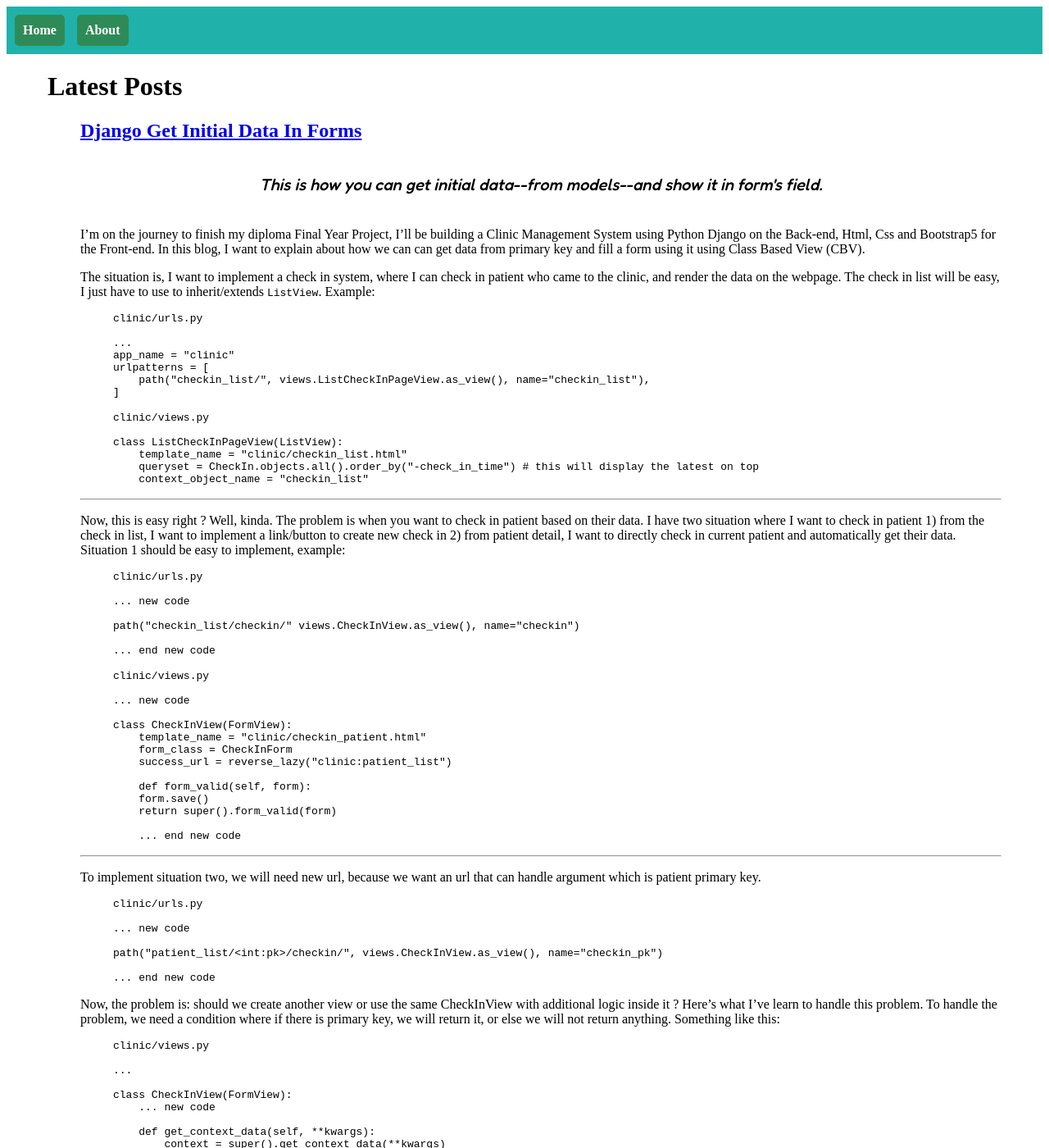
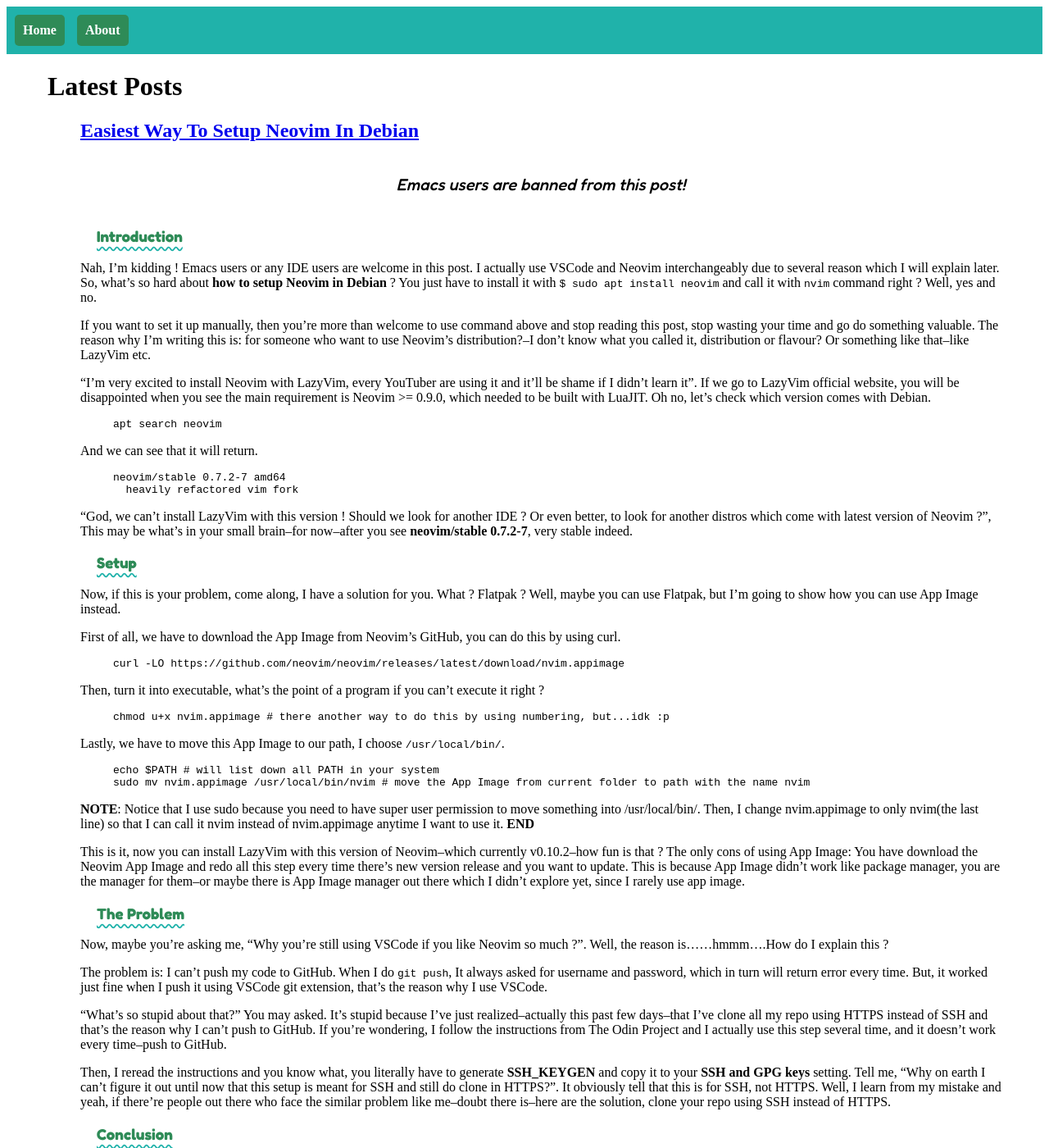
Before and after one commit to rahimi-mohd/rahimi-mohd.github.io, a Jekyll site: the page built from blog.html, in a window 1280 px wide and 1400 px high. Shown: the whole window at 82% size. Built offline with Jekyll 4.4.1, drawn with Linux system fonts in a browser that asks for light colours; some of the changed text lies outside the part shown.

Commit message:
add new chapter and fix some typo

```diff
--- a/_data/navigation.yml
+++ b/_data/navigation.yml
@@ -3,5 +3,3 @@
   link: /
 - name: About
   link: /about.html
-# - name: Blog
-#   link: /blog.html
--- /dev/null
+++ b/_posts/2024-10-05-easiest-way-to-setup-neovim-in-debian.md
@@ -0,0 +1,86 @@
+---
+layout: post
+author: rahimi
+---
+
+<div class="tldr">
+  Emacs users are banned from this post!
+</div>
+
+<div class="title-font">
+    <h3>Introduction</h3>
+</div>
+
+Nah, I'm kidding ! Emacs users or any IDE users are welcome in this post. I actually use VSCode and Neovim interchangeably due to several reason which I will explain later. So, what's so hard about __how to setup Neovim in Debian__ ? You just have to install it with `$ sudo apt install neovim` and call it with `nvim` command right ? Well, yes and no.
+
+If you want to set it up manually, then you're more than welcome to use command above and stop reading this post, stop wasting your time and go do something valuable. The reason why I'm writing this is: for someone who want to use Neovim's distribution?--I don't know what you called it, distribution or flavour? Or something like that--like LazyVim etc.
+
+"I'm very excited to install Neovim with LazyVim, every YouTuber are using it and it'll be shame if I didn't learn it". If we go to LazyVim official website, you will be disappointed when you see the main requirement is Neovim >= 0.9.0, which needed to be built with LuaJIT. Oh no, let's check which version comes with Debian.
+
+{% highlight shell %}
+apt search neovim
+{% endhighlight %}
+
+And we can see that it will return.
+
+{% highlight shell %}
+neovim/stable 0.7.2-7 amd64
+  heavily refactored vim fork
+{% endhighlight %}
+
+"God, we can't install LazyVim with this version ! Should we look for another IDE ? Or even better, to look for another distros which come with latest version of Neovim ?", This may be what's in your small brain--for now--after you see __neovim/stable 0.7.2-7__, very stable indeed.
+
+<div class="title-font">
+    <h3>Setup</h3>
+</div>
+
+Now, if this is your problem, come along, I have a solution for you. What ? Flatpak ? Well, maybe you can use Flatpak, but I'm going to show how you can use App Image instead.
+
+First of all, we have to download the App Image from Neovim's GitHub, you can do this by using curl.
+
+{% highlight shell %}
+curl -LO https://github.com/neovim/neovim/releases/latest/download/nvim.appimage
+{% endhighlight %}
+
+Then, turn it into executable, what's the point of a program if you can't execute it right ?
+
+{% highlight shell %}
+chmod u+x nvim.appimage # there another way to do this by using numbering, but...idk :p
+{% endhighlight %}
+
+Lastly, we have to move this App Image to our path, I choose `/usr/local/bin/`.
+
+{% highlight shell %}
+echo $PATH # will list down all PATH in your system
+sudo mv nvim.appimage /usr/local/bin/nvim # move the App Image from current folder to path with the name nvim
+{% endhighlight %}
+
+**NOTE**: Notice that I use sudo because you need to have super user permission to move something into /usr/local/bin/. Then, I change nvim.appimage to only nvim(the last line) so that I can call it nvim instead of nvim.appimage anytime I want to use it. **END**
+
+This is it, now you can install LazyVim with this version of Neovim--which currently v0.10.2--how fun is that ? The only cons of using App Image: You have download the Neovim App Image and redo all this step every time there's new version release and you want to update. This is because App Image didn't work like package manager, you are the manager for them--or maybe there is App Image manager out there which I didn't explore yet, since I rarely use app image.
+
+<div class="title-font">
+    <h3>The Problem</h3>
+</div>
+
+Now, maybe you're asking me, "Why you're still using VSCode if you like Neovim so much ?". Well, the reason is......hmmm....How do I explain this ?
+
+The problem is: I can't push my code to GitHub. When I do `git push`, It always asked for username and password, which in turn will return error every time. But, it worked just fine when I push it using VSCode git extension, that's the reason why I use VSCode.
+
+"What's so stupid about that?" You may asked. It's stupid because I've just realized--actually this past few days--that I've clone all my repo using HTTPS instead of SSH and that's the reason why I can't push to GitHub. If you're wondering, I follow the instructions from The Odin Project and I actually use this step several time, and it doesn't work every time--push to GitHub.
+
+Then, I reread the instructions and you know what, you literally have to generate **SSH_KEYGEN** and copy it to your **SSH and GPG keys** setting. Tell me, "Why on earth I can't figure it out until now that this setup is meant for SSH and still do clone in HTTPS?". It obviously tell that this is for SSH, not HTTPS. Well, I learn from my mistake and yeah, if there're people out there who face the similar problem like me--doubt there is--here are the solution, clone your repo using SSH instead of HTTPS.
+
+
+<div class="title-font">
+    <h3>Conclusion</h3>
+</div>
+
+Well, you actually have other options to install the latest version of Neovim such as Flatpak, build from source, etc. That's the beauty of open source program where you have other alternative to choose from. I hope you have fun with you new Neovim with LazyVim setup and get good with it. And I really hope we can learn a thing or two from this post, mainly to **read instructions carefully and to try understand them before running amok**......CYA!
+
+<div class="title-font">
+    <h3>References</h3>
+</div>
+
+1. LazyVim: [link](https://www.lazyvim.org/)
+2. Setting up Git by The Odin Project: [link](https://www.theodinproject.com/lessons/foundations-setting-up-git)
```
Also changed, not shown: _posts/2024-08-26-move-to-jekyll.md (+1 -1 lines), _includes/navigation.html (line endings or trailing spaces), _posts/2023-10-01-arch-linux.md (line endings or trailing spaces), 12 other files.
